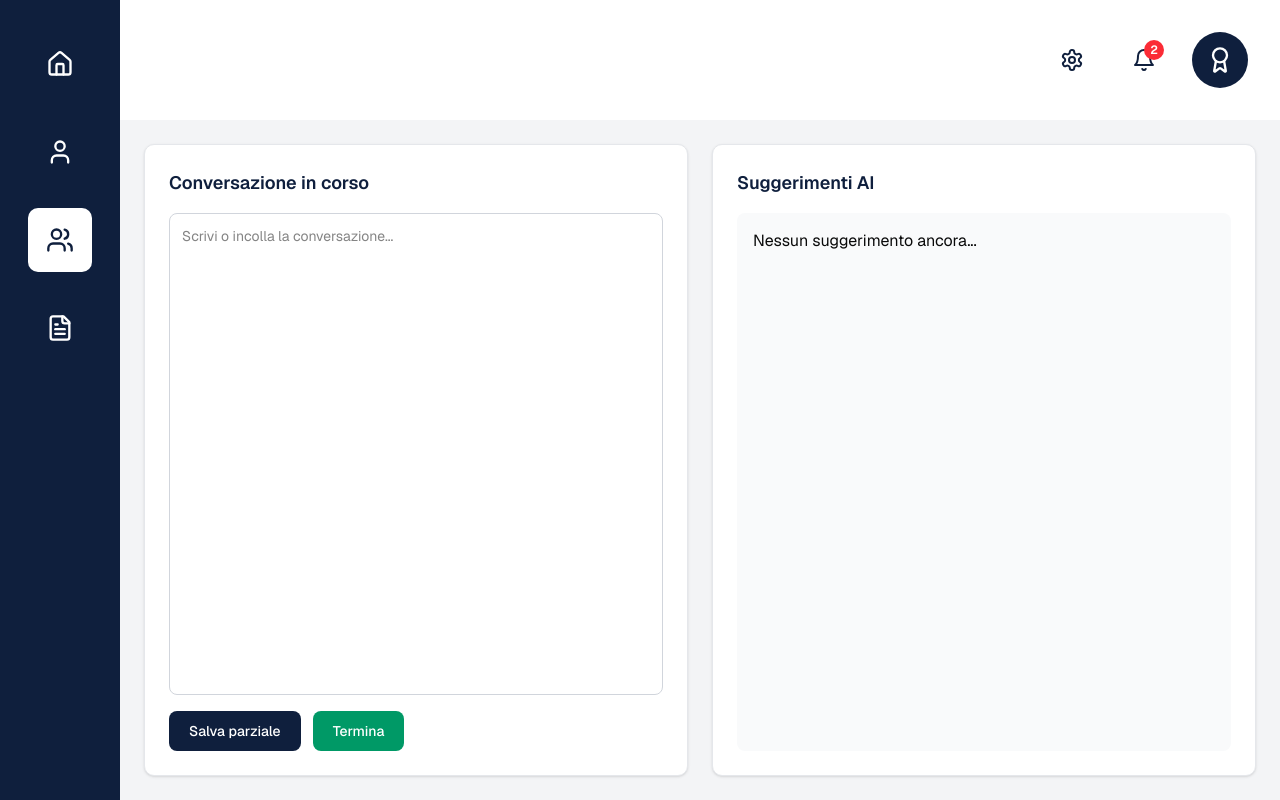
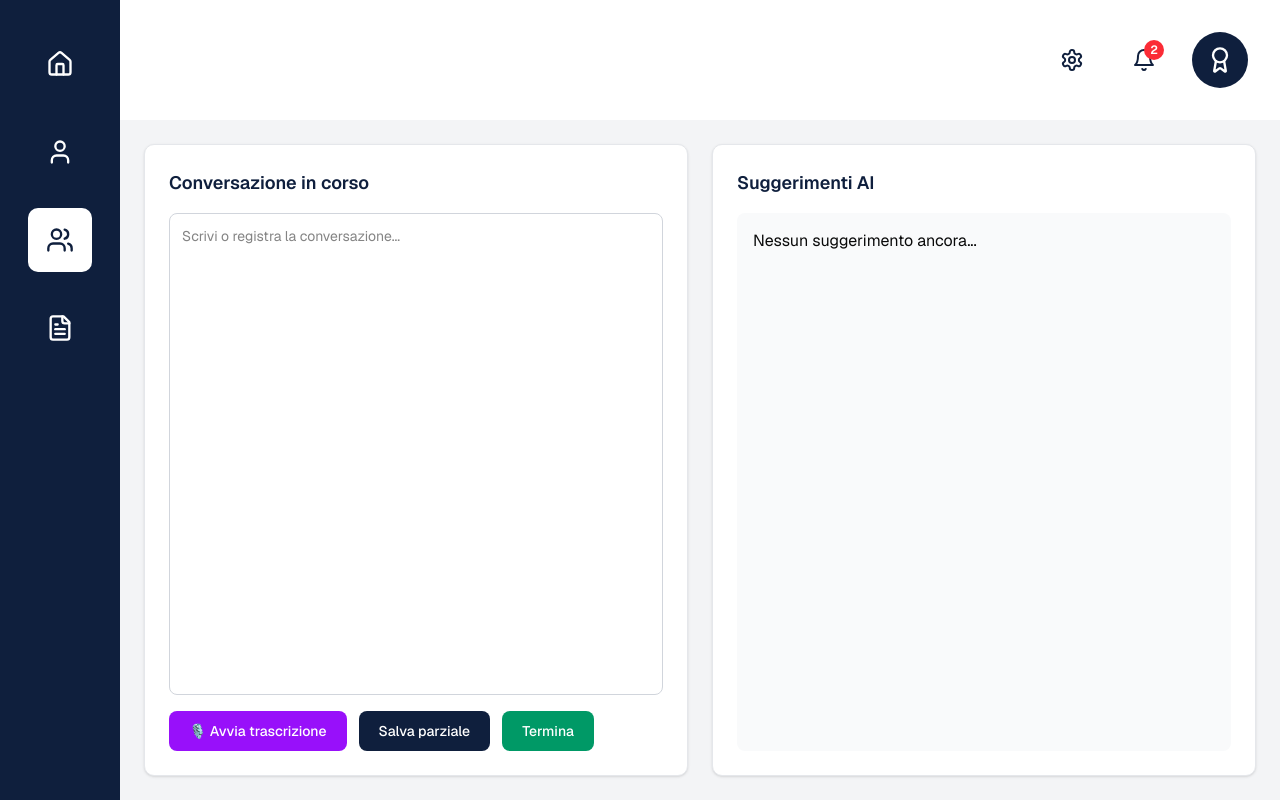
Before and after one commit to valeriooconte/boom-webapp, a Next.js app: page / in a window 1280 px wide. Both pictures are taken after a click on the button 60 px from the left and 240 px from the top of the page. Built offline with nearby package versions, Linux system fonts and the light colour scheme.

Commit message:
Added voice transcription feature

```diff
--- a/package.json
+++ b/package.json
@@ -54,6 +54,7 @@
     "react-hook-form": "^7.60.0",
     "react-markdown": "^10.1.0",
     "react-resizable-panels": "^2.1.7",
+    "react-speech-recognition": "^4.0.1",
     "recharts": "2.15.4",
     "sonner": "^1.7.4",
     "tailwind-merge": "^3.3.1",
--- a/src/components/convo.tsx
+++ b/src/components/convo.tsx
@@ -1,51 +1,32 @@
 "use client"
-import { useState } from "react"
-
+import { useState, useRef } from "react"
 import ReactMarkdown from "react-markdown"
 
 export default function Convo() {
   const [transcript, setTranscript] = useState("")
+  const [lastSentTranscript, setLastSentTranscript] = useState("") // 👈 nuovo stato
   const [suggestions, setSuggestions] = useState("")
   const [saved, setSaved] = useState(false)
   const [loading, setLoading] = useState(false)
+  const [isRecording, setIsRecording] = useState(false) // 👈 per gestire stato STT
+  const recognitionRef = useRef<SpeechRecognition | null>(null)
+
   // Modifiche Giovanni
   const [selectedWord, setSelectedWord] = useState("")
   const [showWordButton, setShowWordButton] = useState(false)
 
-  // TBD: aggiungi info extraction
   const suggestion_prompt = `
   Agisci come un assistente cognitivo per consulenti aziendali durante colloqui con clienti.
 
   Leggi il seguente estratto della conversazione e:
-  1. Identifica i concetti, parole chiave o pattern rilevanti (es. problemi, bisogni, riferimenti a tool o competitor).
+  1. Identifica concetti, parole chiave o pattern rilevanti (es. problemi, bisogni, riferimenti a tool o competitor).
   2. Per ciascuno, genera una breve *risposta intelligente* o *spunto operativo*.
-    - Se viene nominato un tool o un competitor → confrontalo brevemente con alternative o suggerisci insight utili.
-    - Se emerge un bisogno o problema → proponi soluzioni pratiche.
-    - Se emergono idee vaghe → trasformale in azioni concrete o nuove direzioni.
-    - Se la conversazione è lunga → chiudi con un micro-riassunto.
-
-  Rispondi in linguaggio naturale, come un collega che interviene con consigli concreti.
+  3. Chiudi con un micro-riassunto se la conversazione è lunga.
 
   Conversazione:
   {chunk}
 
   Risposte intelligenti:
-  `
-
-  const transcript_mock = `
-  Consulente: Buongiorno, grazie per averci contattato. Ci parli un po' della vostra esigenza.
-  Cliente: Buongiorno, siamo un'azienda che si occupa di logistica e vogliamo digitalizzare la gestione dei magazzini.
-  Consulente: Ottimo. Al momento usate un software gestionale interno o Excel?
-  Cliente: Per ora Excel, ma stiamo avendo problemi con gli errori di aggiornamento e la mancanza di visibilità in tempo reale.
-  Consulente: Capisco. L'obiettivo principale quindi sarebbe migliorare il tracciamento e ridurre gli errori operativi?
-  Cliente: Esatto, ma vogliamo anche avere report automatici sulle giacenze e sui tempi di consegna.
-  Consulente: Perfetto. Potremmo proporre una soluzione basata su cloud, con dashboard integrate e accesso tramite tablet.
-  Cliente: Interessante. Ci sono tempi o costi indicativi per un progetto del genere?
-  Consulente: In media parliamo di 8-10 settimane di sviluppo. I costi dipendono dalle integrazioni con i vostri sistemi esistenti, ma possiamo partire da una fase di analisi.
-  Cliente: Ottimo, ci piacerebbe ricevere una proposta dettagliata e magari un preventivo entro la prossima settimana.
-  Consulente: Assolutamente. Vi invierò un documento con il piano di lavoro e le tempistiche entro venerdì.
-  Cliente: Perfetto, grazie mille.
-  Consulente: Grazie a voi, buona giornata.
   `
 
   const username = "challengecrif"
@@ -55,11 +36,18 @@ export default function Convo() {
     setTimeout(() => setSaved(false), 2000)
   }
 
+  // ✅ SOLO le parti nuove della conversazione
   const handleSendToAI = async () => {
     setLoading(true)
     setSuggestions("")
 
-    setTranscript(transcript_mock)
+    // prendi solo la parte nuova
+    const newChunk = transcript.replace(lastSentTranscript, "").trim()
+    if (!newChunk) {
+      setSuggestions("Nessuna nuova parte da inviare.")
+      setLoading(false)
+      return
+    }
 
     try {
       const res = await fetch("https://" + username + ".app.n8n.cloud/webhook-test/audio-input", {
@@ -67,13 +55,15 @@ export default function Convo() {
         headers: { "Content-Type": "application/json" },
         body: JSON.stringify({
           prompt: suggestion_prompt,
-          conversation: transcript_mock,
+          conversation: newChunk,
         }),
       })
 
       const data = await res.json()
       setSuggestions(data.message.content || "Nessuna risposta dall'AI")
+      setLastSentTranscript(transcript) // 👈 aggiorna l’ultimo punto inviato
     } catch (err) {
+      console.error(err)
       setSuggestions("Errore: impossibile contattare l'agente AI.")
     } finally {
       setLoading(false)
@@ -91,7 +81,6 @@ export default function Convo() {
     }
   }
 
-  // Funzione modificata Giovanni
   const handleQueryWord = async () => {
     if (!selectedWord) return
 
@@ -99,10 +88,8 @@ export default function Convo() {
     setSuggestions("")
 
     const wordQueryPrompt = `
-    In base alla conversazione avvenuta fino ad ora, fornisci informazioni dettagliate e riassuntive (in massimo 6 righe) sulla seguente parola/concetto nel contesto di consulenza aziendale: "${selectedWord}"
-
-    Includi:
-    - Definizione e significato
+    In base alla conversazione finora, fornisci informazioni (max 6 righe) su "${selectedWord}" nel contesto consulenziale:
+    - Definizione
     - Applicazioni pratiche
     - Tool o tecnologie correlate
     - Suggerimenti operativi
@@ -131,21 +118,67 @@ export default function Convo() {
     }
   }
 
+  // 🎙️ FUNZIONE: Speech-to-Text tramite Web Speech API
+  const toggleRecording = () => {
+    if (!("webkitSpeechRecognition" in window || "SpeechRecognition" in window)) {
+      alert("API SpeechRecognition non supportata su questo browser.")
+      return
+    }
+
+    if (isRecording) {
+      recognitionRef.current?.stop()
+      setIsRecording(false)
+      return
+    }
+
+    const SpeechRecognition =
+      (window as any).SpeechRecognition || (window as any).webkitSpeechRecognition
+    const recognition = new SpeechRecognition()
+    recognition.lang = "it-IT"
+    recognition.continuous = true
+    recognition.interimResults = true
+
+    recognition.onresult = (event: SpeechRecognitionEvent) => {
+      let interimTranscript = ""
+      for (let i = event.resultIndex; i < event.results.length; ++i) {
+        const transcriptPiece = event.results[i][0].transcript
+        if (event.results[i].isFinal) {
+          setTranscript((prev) => prev + " " + transcriptPiece.trim())
+        } else {
+          interimTranscript += transcriptPiece
+        }
+      }
+    }
+
+    recognition.onerror = (event) => {
+      console.error("Errore riconoscimento:", event.error)
+      setIsRecording(false)
+    }
+
+    recognition.onend = () => {
+      setIsRecording(false)
+    }
+
+    recognitionRef.current = recognition
+    recognition.start()
+    setIsRecording(true)
+  }
+
   return (
     <div className="grid grid-cols-2 gap-6 h-full">
-      {/* Colonna sinistra */}
+      {/* COLONNA SINISTRA */}
       <div className="flex flex-col rounded-lg bg-white p-6 shadow-sm border border-gray-200">
         <h2 className="text-lg font-semibold mb-4 text-[#0f1f3d]">Conversazione in corso</h2>
-        {/* textarea modificata Giovanni */}
+
         <textarea
           className="flex-1 border border-gray-300 p-3 rounded-md resize-none focus:outline-none focus:ring-2 focus:ring-[#0f1f3d] focus:border-transparent text-sm"
-          placeholder="Scrivi o incolla la conversazione..."
+          placeholder="Scrivi o registra la conversazione..."
           value={transcript}
           onChange={(e) => setTranscript(e.target.value)}
           onMouseUp={handleWordSelection}
           onKeyUp={handleWordSelection}
         />
-        {/* Modifiche Giovanni */}
+
         <div className="mt-4 flex gap-3 flex-wrap items-center">
           {showWordButton && (
             <button
@@ -155,23 +188,38 @@ export default function Convo() {
               Interroga AI su "{selectedWord}"
             </button>
           )}
+
+          {/* 🎙️ Pulsante STT */}
+          <button
+            onClick={toggleRecording}
+            className={`px-5 py-2.5 rounded-md text-sm font-medium transition-colors ${
+              isRecording
+                ? "bg-red-600 hover:bg-red-700 text-white"
+                : "bg-purple-600 hover:bg-purple-700 text-white"
+            }`}
+          >
+            {isRecording ? "🛑 Ferma trascrizione" : "🎙️ Avvia trascrizione"}
+          </button>
+
           <button
             onClick={handleSendToAI}
             className="px-5 py-2.5 bg-[#0f1f3d] text-white rounded-md hover:bg-[#1a2f52] transition-colors text-sm font-medium"
           >
             Salva parziale
           </button>
+
           <button
             onClick={handleSave}
             className="px-5 py-2.5 bg-emerald-600 text-white rounded-md hover:bg-emerald-700 transition-colors text-sm font-medium"
           >
             Termina
           </button>
+
           {saved && <span className="text-emerald-600 self-center text-sm font-medium">Salvato!</span>}
         </div>
       </div>
 
-      {/* Colonna destra */}
+      {/* COLONNA DESTRA */}
       <div className="flex flex-col rounded-lg bg-white p-6 shadow-sm border border-gray-200">
         <h2 className="text-lg font-semibold mb-4 text-[#0f1f3d]">Suggerimenti AI</h2>
         {loading ? (
--- a/src/components/stt.tsx
+++ /dev/null
@@ -1,61 +0,0 @@
-"use client";
-import { useState, useEffect } from "react";
-
-export default function STT() {
-  const [transcript, setTranscript] = useState("");
-  const [listening, setListening] = useState(false);
-  //const [recognition, setRecognition] = useState<SpeechRecognition | null>(null);
-
-  /*
-  useEffect(() => {
-    // Compatibilità Chrome/Safari
-    const SpeechRecognition =
-      window.SpeechRecognition || (window as any).webkitSpeechRecognition;
-
-    if (SpeechRecognition) {
-      const recog = new SpeechRecognition();
-      recog.continuous = true;
-      recog.interimResults = true;
-      recog.lang = "it-IT"; // o "en-US"
-      setRecognition(recog);
-
-      recog.onresult = (event: SpeechRecognitionEvent) => {
-        const text = Array.from(event.results)
-          .map(result => result[0].transcript)
-          .join(" ");
-        setTranscript(text);
-      };
-
-      recog.onerror = e => console.error("Speech recognition error:", e);
-    } else {
-      console.warn("Web Speech API non supportata da questo browser.");
-    }
-  }, []);
-
-  const toggleListening = () => {
-    if (!recognition) return;
-    if (listening) {
-      recognition.stop();
-      setListening(false);
-    } else {
-      recognition.start();
-      setListening(true);
-    }
-  };
-  */
-
-  return (
-    <div className="p-4 bg-gray-100 rounded-xl shadow-md text-center">
-      <h2 className="text-xl font-semibold mb-2">🎙️ Speech Recognition</h2>
-      <button
-        //onClick={toggleListening}
-        className={`px-4 py-2 rounded ${
-          listening ? "bg-red-500" : "bg-green-500"
-        } text-white`}
-      >
-        {listening ? "Stop" : "Start"}
-      </button>
-      <p className="mt-4 text-gray-700 italic">{transcript || "..."}</p>
-    </div>
-  );
-}
```
Also changed, not shown: src/components/clienti.tsx (added), src/components/dashboard.tsx (added), 1 other file (tests, documents, lock files or other folders).
